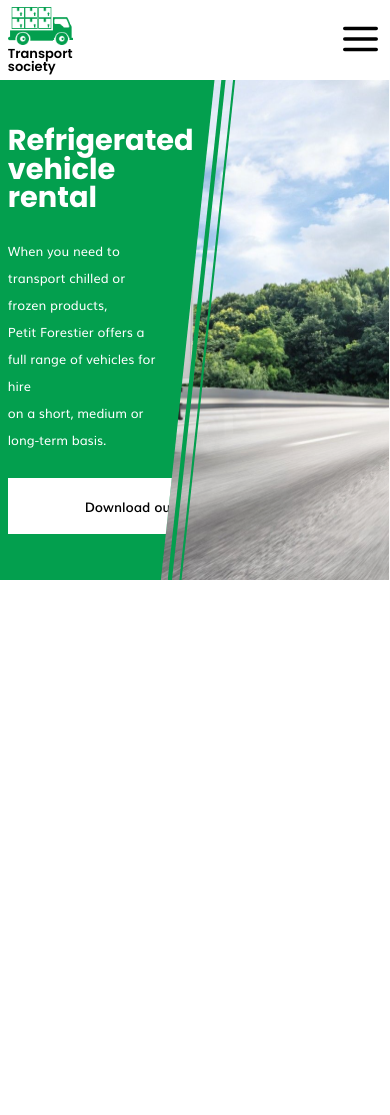
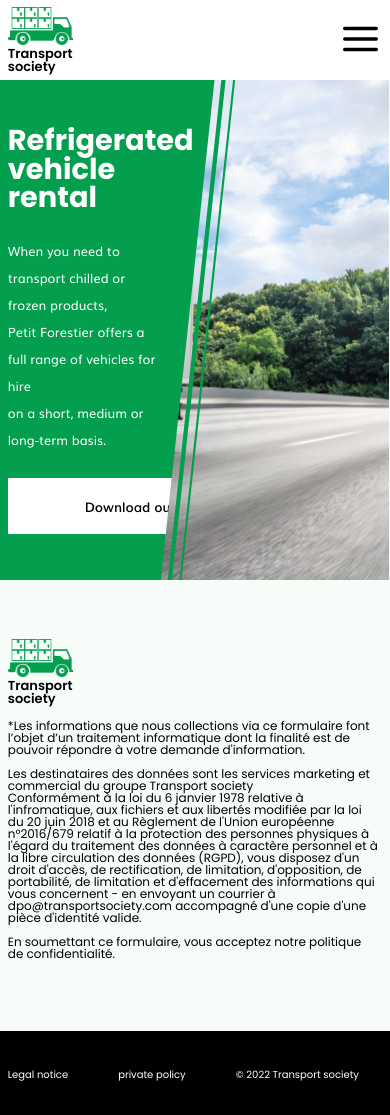
Before and after one commit to Joeybervin/Transport-society, a plain HTML site: page index.html in a window 390 px wide. Before the commit the page ends 844 px from the top, so only its background shows below. Drawn offline with Linux system fonts and the light colour scheme.

Commit message:
Footer
Mise en place du footer
- responsive

```diff
--- a/index.html
+++ b/index.html
@@ -156,7 +156,37 @@
     </main>
 
     <!-- Footer -->
-    <footer></footer>
+    <footer>
+        <div class="footer-container">
+            <div class="footer-container-legal-mention">
+                <div>
+                    <!-- Logo -->
+                    <div class="logo-container">
+                        <a href="#">
+                            <img src="assets/img/logo.png" alt=" Transport society logo, green truck" />
+                            <p>Transport society</p>
+                        </a>
+                    </div>
+                    <div class="legal-mention-text">
+                        <p>*Les informations que nous collections via ce formulaire font l’objet d’un traitement informatique dont la finalité est de pouvoir répondre à votre demande d'information.</p>
+                        <p>Les destinataires des données sont les services marketing et commercial du groupe Transport society <br>
+                            Conformément à la loi du 6 janvier 1978 relative à l'infromatique, aux fichiers et aux libertés modifiée par la loi du 20 juin 2018 et au Règlement de l'Union européenne n°2016/679 relatif à la protection des personnes physiques à l'égard du traitement des données à caractère personnel et à la libre circulation des données (RGPD), vous disposez d'un droit d'accès, de rectification, de limitation, d'opposition, de portabilité, de limitation et d'effacement des informations qui vous concernent - en envoyant un courrier à dpo@transportsociety.com accompagné d'une copie d'une pièce d'identité valide.</p>
+                        <p>En soumettant ce formulaire, vous acceptez notre politique de confidentialité. </p>
+                    </div>
+                </div>
+            </div>
+            <!-- Legal, policy part -->
+            <div class="footer-container-policy">
+                <div>
+                    <ul>
+                        <li><a href="#">Legal notice</a></li>
+                        <li><a href="#">private policy</a></li>
+                        <li><a href="#">© 2022 Transport society</a></li>
+                    </ul>
+                </div>
+            </div>
+        </div>
+    </footer>
 
     <!-- JavaScript : script -->
     <script src="javascript/script.js"></script>
--- a/stylesheet/style.css
+++ b/stylesheet/style.css
@@ -42,6 +42,7 @@ nav {
     width : clamp(var(--logo-width-min), 10vw, var(--logo-width-max));
 }
 .logo-container p  {
+    font-family : "Poppins-SemiBold";
     font-size : clamp(0.813rem, 1vw + 0.45rem, var(--fs-logo-text-max));
 }
 
@@ -164,6 +165,56 @@ button {
     height: 56px;
 }
 
+/* ==========================================================================
+                                    FOOTER
+   ========================================================================== */
+
+.footer-container {
+    max-width: 100vw;
+    font-family: var(--ff-text-footer);
+}
+
+.footer-container-legal-mention , .footer-container-policy {
+    display: flex;
+    align-items: center;
+}
+
+.footer-container-legal-mention {
+    background-color: #F7FCF9 ;
+    font-size: var(--fs-text-xsmall);
+}
+.legal-mention-text {
+    width: 85%;
+}
+.legal-mention-text p {
+    margin: 0 0 12px 0;
+}
+.footer-container-policy {
+    background-color: #000 ;
+}
+.footer-container-policy ul {
+    display: flex;
+    gap : 50px;
+}
+.footer-container-policy a {
+    font-size: clamp(0.625rem, 2vw - 0.5rem, 1rem);
+    color: var(--font-secondary-color);
+}
+.footer-container-legal-mention > div , .footer-container-policy > div {
+    display: flex;
+    flex-wrap: wrap;
+    justify-content: space-between;
+    width : 95%;
+    margin: 0 var(--horizontal-margin );
+    gap: 4vw;
+    margin : 7vh var(--horizontal-margin );
+
+}
+.footer-container-policy > div {
+    margin : 4vh var(--horizontal-margin );
+}
+
+
 
 /* ================================================================================================================ */
 
@@ -180,6 +231,9 @@ button {
         background-position: left;
         display: flex;
         overflow-y: hidden;
+    }
+    .legal-mention-text {
+        width: 100%;
     }
 }
 
--- a/stylesheet/variables.css
+++ b/stylesheet/variables.css
@@ -34,6 +34,7 @@
 :root {
     /* -- colors -- */
     --primary-color : #039F4E; /* greenPigment */
+    --secondary-color: #F7FCF9; /*  */
 
 
     /* -- margins -- */
```
